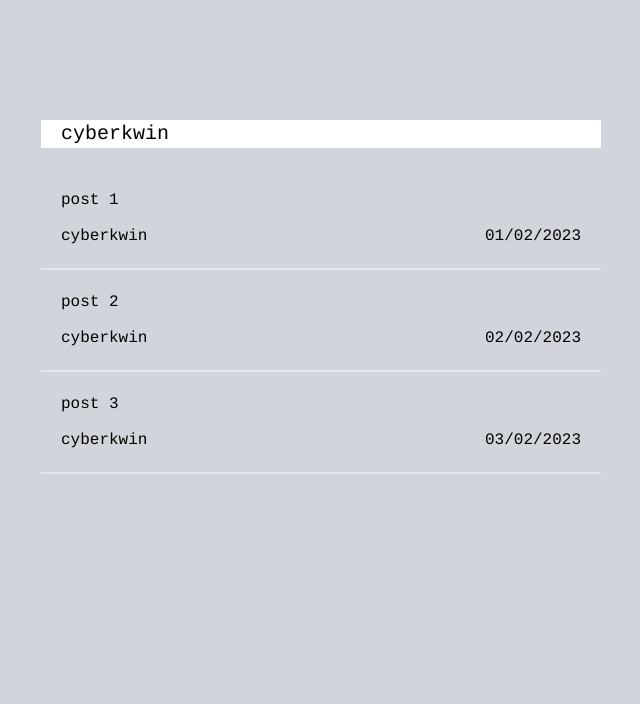
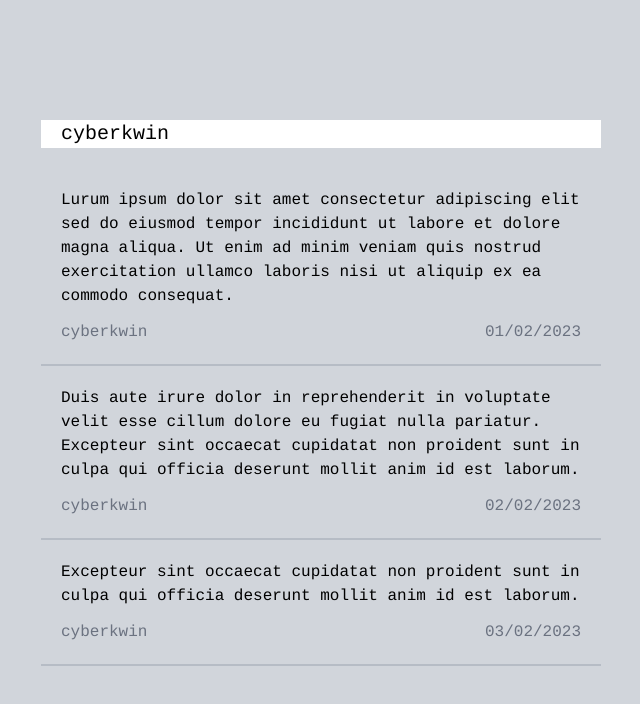
Before and after one commit to saniatechnology/void, a Next.js app: page /rst/cyberkwin in a window 1280 px wide. Shown: the top 704 px of the page, without its empty margins (319-959 px from the left). Built offline with nearby package versions, Linux system fonts and the light colour scheme.

Commit message:
add generateRSSFeed function

```diff
--- a/components/layout.js
+++ b/components/layout.js
@@ -1,7 +1,7 @@
 import Footer from "../components/footer";
 import Meta from "../components/meta";
 
-export default function Layout({ preview, children }) {
+export default function Layout({ children }) {
   return (
     <>
       <Meta />
--- /dev/null
+++ b/lib/generateRSSFeed.js
@@ -0,0 +1,43 @@
+// import fs from "fs";
+import { Feed } from "feed";
+
+// const getStaticProps = (feed) => {
+//   fs.writeFileSync("./public/rss.xml", feed.rss2());
+// };
+
+export default async function generateRssFeed(id, feedContent) {
+  const site_url = `localhost:3000/rst/${id}`;
+
+  const feedOptions = {
+    title: `RST: ${id}`,
+    description: "Welcome to this blog posts!",
+    id: site_url,
+    link: site_url,
+    //  image: `${site_url}/logo.png`,
+    //  favicon: `${site_url}/favicon.png`,
+    //  copyright: `All rights reserved ${new Date().getFullYear()}, Ibas`,
+    //  generator: 'Feed for Node.js',
+    feedLinks: {
+      rss2: `${site_url}/rss`,
+      rss2: `${site_url}/atom`,
+      json: `${site_url}/json`,
+    },
+  };
+
+  const feed = new Feed(feedOptions);
+
+  feedContent.forEach((post) => {
+    const slug = post.content.split(" ").slice(0, 5).join("-");
+    feed.addItem({
+      //   title: post.title,
+      id: `${site_url}/${slug}`,
+      link: `${site_url}/${slug}`,
+      description: post.content,
+      date: new Date(post.date),
+    });
+  });
+
+  // getStaticProps(feed);
+
+  return feed.rss2();
+}
--- /dev/null
+++ b/mock/feedContent.js
@@ -0,0 +1,17 @@
+export const feedContent = [
+  {
+    date: "01/02/2023",
+    author: "cyberkwin",
+    content: "Lurum ipsum dolor sit amet consectetur adipiscing elit sed do eiusmod tempor incididunt ut labore et dolore magna aliqua. Ut enim ad minim veniam quis nostrud exercitation ullamco laboris nisi ut aliquip ex ea commodo consequat.",
+  },
+  {
+    date: "02/02/2023",
+    author: "cyberkwin",
+    content: "Duis aute irure dolor in reprehenderit in voluptate velit esse cillum dolore eu fugiat nulla pariatur. Excepteur sint occaecat cupidatat non proident sunt in culpa qui officia deserunt mollit anim id est laborum.",
+  },
+  {
+    date: "03/02/2023",
+    author: "cyberkwin",
+    content: "Excepteur sint occaecat cupidatat non proident sunt in culpa qui officia deserunt mollit anim id est laborum.",
+  },
+];
--- a/next.config.js
+++ b/next.config.js
@@ -1,6 +1,6 @@
-// /** @type {import('next').NextConfig} */
-// module.exports = {
-//   images: {
-//     loader: "custom",
-//   },
-// };
+/** @type {import('next').NextConfig} */
+module.exports = {
+  images: {
+    loader: "custom",
+  },
+};
--- a/package.json
+++ b/package.json
@@ -11,6 +11,7 @@
     "@next/font": "^13.0.5",
     "classnames": "2.3.1",
     "date-fns": "2.28.0",
+    "feed": "^4.2.2",
     "next": "^13.0.5",
     "react": "^18.2.0",
     "react-dom": "^18.2.0"
--- a/pages/index.js
+++ b/pages/index.js
@@ -3,9 +3,9 @@ import LandingPage from "../components/landing-page";
 import Layout from "../components/layout";
 import Head from "next/head";
 
-export default function Index({ preview, allPosts }) {
+export default function Index() {
   return (
-    <Layout preview={preview}>
+    <Layout>
       <Head>
         <title>Softer Systems</title>
       </Head>
--- a/pages/rst/cyberkwin/index.js
+++ b/pages/rst/cyberkwin/index.js
@@ -1,26 +1,24 @@
+import { useEffect, useState } from "react";
 import Container from "../../../components/container";
 import Layout from "../../../components/layout";
 import Head from "next/head";
-
-const feedContent = [
-  {
-    date: "01/02/2023",
-    author: "cyberkwin",
-    content: "post 1",
-  },
-  {
-    date: "02/02/2023",
-    author: "cyberkwin",
-    content: "post 2",
-  },
-  {
-    date: "03/02/2023",
-    author: "cyberkwin",
-    content: "post 3",
-  },
-];
+import { feedContent } from "../../../mock/feedContent";
+import generateRssFeed from "../../../lib/generateRSSFeed";
 
 export default function Personal({ preview, allPosts }) {
+  // const [feed, setFeed] = useState(null);
+
+  // useEffect(() => {
+  //   async function fetchFeed() {
+  //     const xml = await generateRssFeed("cyberkwin", feedContent);
+  //     console.log("TEST xml", xml);
+
+  //     // setFeed(data);
+  //   }
+
+  //   fetchFeed();
+  // }, []);
+
   return (
     <Layout preview={preview}>
       <Head>
@@ -31,9 +29,9 @@ export default function Personal({ preview, allPosts }) {
           <h1 className="w-full px-5 text-xl text-left bg-white">cyberkwin</h1>
           <div className="flex flex-col justify-between">
             {feedContent.map((post) => (
-              <div className="w-full flex flex-col gap-3 p-5 border-b-2">
+              <div className="w-full flex flex-col gap-3 p-5 border-b-2 border-gray-400/50">
                 <p>{post.content}</p>
-                <div className="w-full flex justify-between">
+                <div className="w-full flex justify-between text-gray-500">
                   <p>{post.author}</p>
                   <p>{post.date}</p>
                 </div>
--- a/pages/rst/index.js
+++ b/pages/rst/index.js
@@ -2,15 +2,15 @@ import Container from "../../components/container";
 import Layout from "../../components/layout";
 import Head from "next/head";
 
-export default function Personal({ preview, allPosts }) {
+export default function Personal() {
   return (
-    <Layout preview={preview}>
+    <Layout>
       <Head>
-        <title>Really Simple Tweeter</title>
+        <title>RST (Really Simple Tweeter)</title>
       </Head>
       <Container>
         <section className="md:w-[50%] my-20 py-10 px-5 sm:px-10 flex flex-col justify-between gap-5 text-left font-courier">
-          <h1 className="w-full px-5 text-xl text-left bg-white">Really Simple Tweeter (RST)</h1>
+          <h1 className="w-full px-5 text-xl text-left bg-white">RST (Really Simple Tweeter)</h1>
           <h2 className="w-full px-5">is a social software based on RSS.</h2>
         </section>
       </Container>
--- a/pages/sania.js
+++ b/pages/sania.js
@@ -2,9 +2,9 @@ import Container from "../components/container";
 import Layout from "../components/layout";
 import Head from "next/head";
 
-export default function Personal({ preview, allPosts }) {
+export default function Personal() {
   return (
-    <Layout preview={preview}>
+    <Layout>
       <Head>
         <title>Sania Garcia</title>
       </Head>
```
Also changed, not shown: 2 other files (tests, documents, lock files or other folders).
